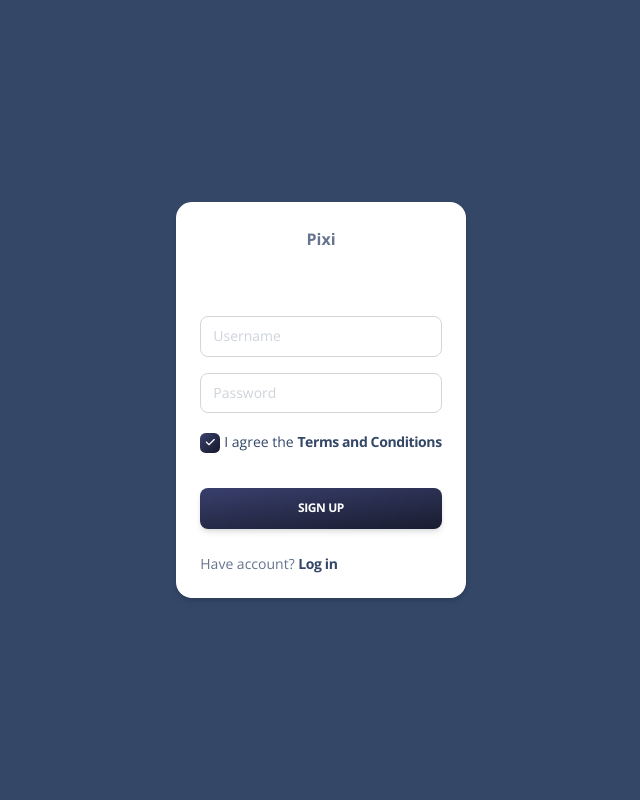
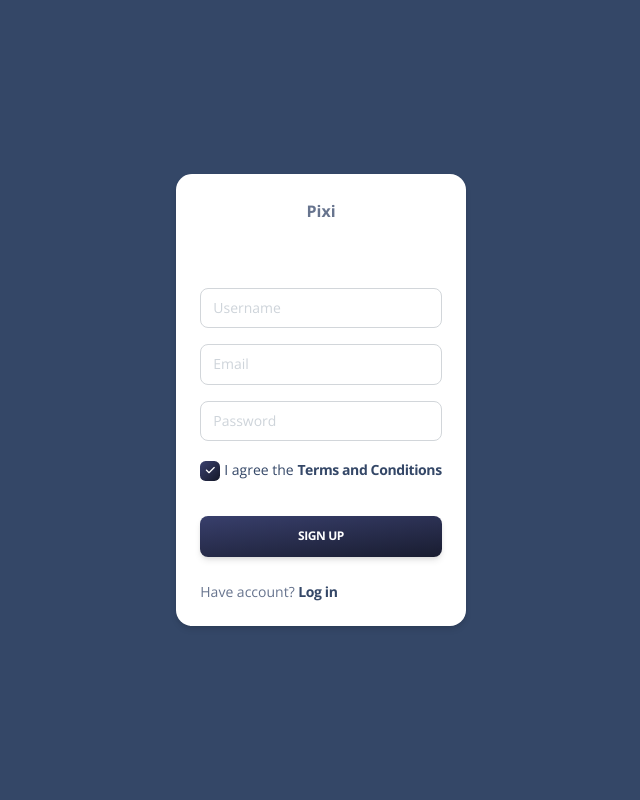
Before and after one commit to SaeedPoureshghi/pixilin.social, a Django app: page /signup in a window 1280 px wide. Shown: the whole page, without its empty margins (319-959 px from the left). Run offline with Django 5.2, Linux system fonts and the light colour scheme; some libraries are stand-ins or nearby versions.

Commit message:
Fix Signup email field

```diff
--- a/templates/home/signup.html
+++ b/templates/home/signup.html
@@ -21,6 +21,9 @@
                         <input type="text" class="text-sm focus:shadow-soft-primary-outline leading-5.6 ease-soft block w-full appearance-none rounded-lg border border-solid border-gray-300 bg-white bg-clip-padding py-2 px-3 font-normal text-gray-700 transition-all focus:border-fuchsia-300 focus:bg-white focus:text-gray-700 focus:outline-none focus:transition-shadow" placeholder="Username" aria-label="Username" name="username" id="username" aria-describedby="username-addon" />
                     </div>
                     <div class="mb-4">
+                        <input type="text" class="text-sm focus:shadow-soft-primary-outline leading-5.6 ease-soft block w-full appearance-none rounded-lg border border-solid border-gray-300 bg-white bg-clip-padding py-2 px-3 font-normal text-gray-700 transition-all focus:border-fuchsia-300 focus:bg-white focus:text-gray-700 focus:outline-none focus:transition-shadow" placeholder="Email" aria-label="Email" name="email" id="email" aria-describedby="email-addon" />
+                    </div>
+                    <div class="mb-4">
                         <input type="password" name="password" id="password" class="text-sm focus:shadow-soft-primary-outline leading-5.6 ease-soft block w-full appearance-none rounded-lg border border-solid border-gray-300 bg-white bg-clip-padding py-2 px-3 font-normal text-gray-700 transition-all focus:border-fuchsia-300 focus:bg-white focus:text-gray-700 focus:outline-none focus:transition-shadow" placeholder="Password" aria-label="Password" aria-describedby="password-addon" />
                     </div>
                     <div class="min-h-6 pl-7 mb-0.5 block">
```
Also changed, not shown: 1 other file.
